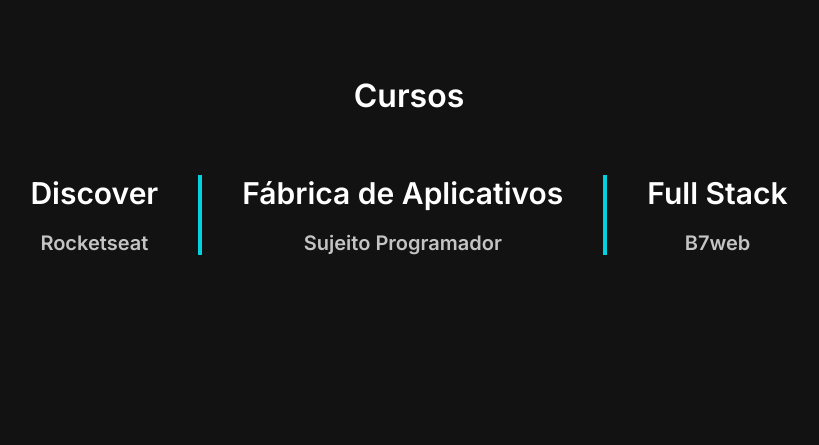
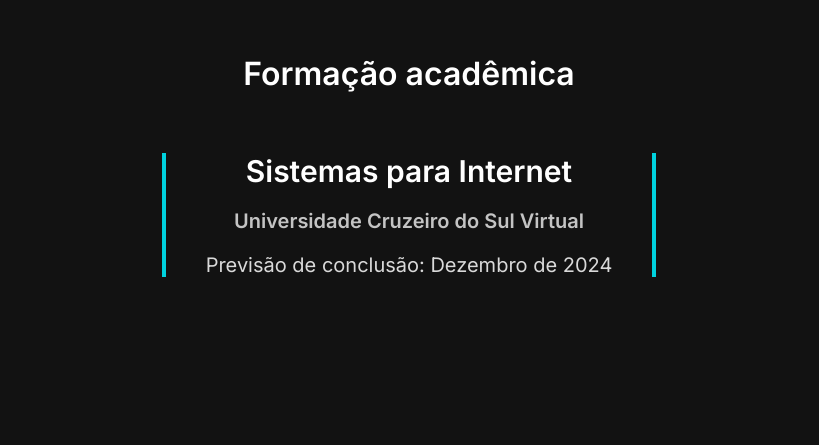
Before and after one commit to felipems1/portfolio, a React (Vite) app: page / in a window 1280 px wide. Shown: the part 3435-3880 px from the top of the page, without its empty margins (231-1050 px from the left). Built offline with nearby package versions, Linux system fonts and the light colour scheme.

Commit message:
feat: adicionando área de formação

```diff
--- a/src/App.tsx
+++ b/src/App.tsx
@@ -4,6 +4,7 @@
 import Skills from "./components/Skills";
 import Projects from "./components/Projects";
 import Courses from "./components/Courses";
+import Training from "./components/Training";
 
 function App() {
   return (
@@ -13,6 +14,7 @@
       <About />
       <Skills />
       <Projects />
+      <Training />
       <Courses />
     </>
   );
--- /dev/null
+++ b/src/components/Training/index.tsx
@@ -0,0 +1,22 @@
+import * as C from "./style";
+
+const Training = () => {
+  return (
+    <C.Container id="training">
+      <C.Title>Formação acadêmica</C.Title>
+      <C.CoursesArea>
+        <C.CourseArea>
+          <C.TitleCourse>Sistemas para Internet</C.TitleCourse>
+          <C.DescriptionCourse>
+            Universidade Cruzeiro do Sul Virtual
+          </C.DescriptionCourse>
+          <C.ConclusionCourse>
+            Previsão de conclusão: Dezembro de 2024
+          </C.ConclusionCourse>
+        </C.CourseArea>
+      </C.CoursesArea>
+    </C.Container>
+  );
+};
+
+export default Training;
--- /dev/null
+++ b/src/components/Training/style.ts
@@ -0,0 +1,55 @@
+import styled from "styled-components";
+
+export const Container = styled.div`
+  width: 100%;
+  height: 100vh;
+  display: flex;
+  flex-direction: column;
+  justify-content: center;
+  align-items: center;
+  background-color: #121212;
+`;
+
+export const Title = styled.h1`
+  color: #fff;
+`;
+
+export const CoursesArea = styled.div`
+  display: flex;
+  justify-content: center;
+  margin-top: 60px;
+`;
+
+export const CourseArea = styled.div`
+  display: flex;
+  flex-direction: column;
+  align-items: center;
+  border-left: 4px solid #00d2df;
+  border-right: 4px solid #00d2df;
+  padding: 0 40px;
+
+  @media (max-width: 840px) {
+    border: none;
+    border-top: 1px solid #00d2df;
+    border-bottom: 1px solid #00d2df;
+    padding: 30px 40px;
+  }
+`;
+
+export const TitleCourse = styled.h3`
+  color: #fff;
+  font-size: 30px;
+  text-align: center;
+`;
+
+export const DescriptionCourse = styled.h4`
+  color: #c4c4c4;
+  font-size: 20px;
+  margin-top: 20px;
+`;
+
+export const ConclusionCourse = styled.span`
+  color: #d9d9d9;
+  font-size: 20px;
+  margin-top: 20px;
+`;
```
